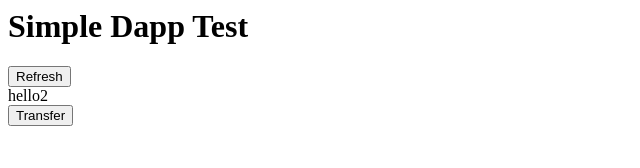
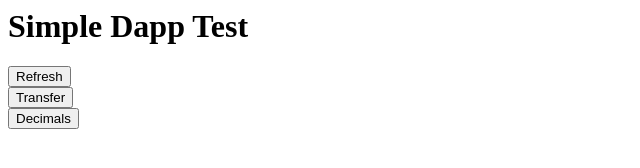
Before and after one commit to JamesSmartCell/simple-dapp-test, a plain HTML site: page index.html in a window 1280 px wide. Shown: the full height of the page, 0-640 px from the left. Drawn offline with Linux system fonts and the light colour scheme.

Commit message:
Update functions

```diff
--- a/index.html
+++ b/index.html
@@ -242,15 +242,14 @@
         var txAddr = '0x53b607fAE8A1dcE18B658100EF14F5866C06fcd9';
         var accountAddress = '0x09b92365FCb3d3e5D2f05Ce08e673910ee0F2DC9';
 
-
-
-        function getBalance() {
-
+        function getDecimals() {
             instance1.decimals(function (err, data) {
                 cl('try to get contract decimals');
                 cl(data);
             });
+        }
 
+        function getBalance() {
             instance1.balanceOf.call(accountAddress, function (err, data) {
                 cl('try to get ERC20 balance');
                 cl(data);
@@ -270,8 +269,9 @@
     </script>
     <h1>Simple Dapp Test</h1>
     <div><button onClick='getBalance()'>Refresh</button></div>
-    <div id="log">hello2</div>
+    <div id="log"></div>
     <div><button onClick='transfer()'>Transfer</button></div>
+    <div><button onClick='getDecimals()'>Decimals</button></div>
 
 
 </body>
```
